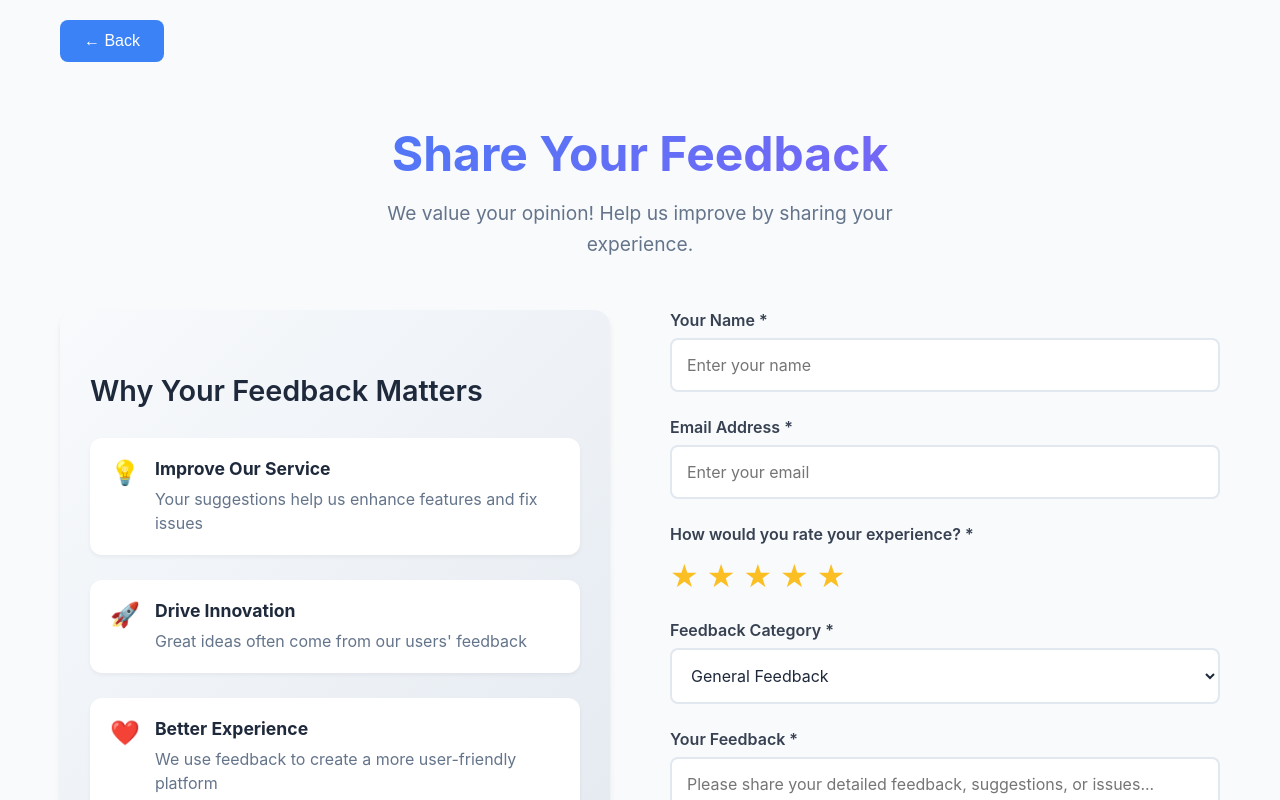
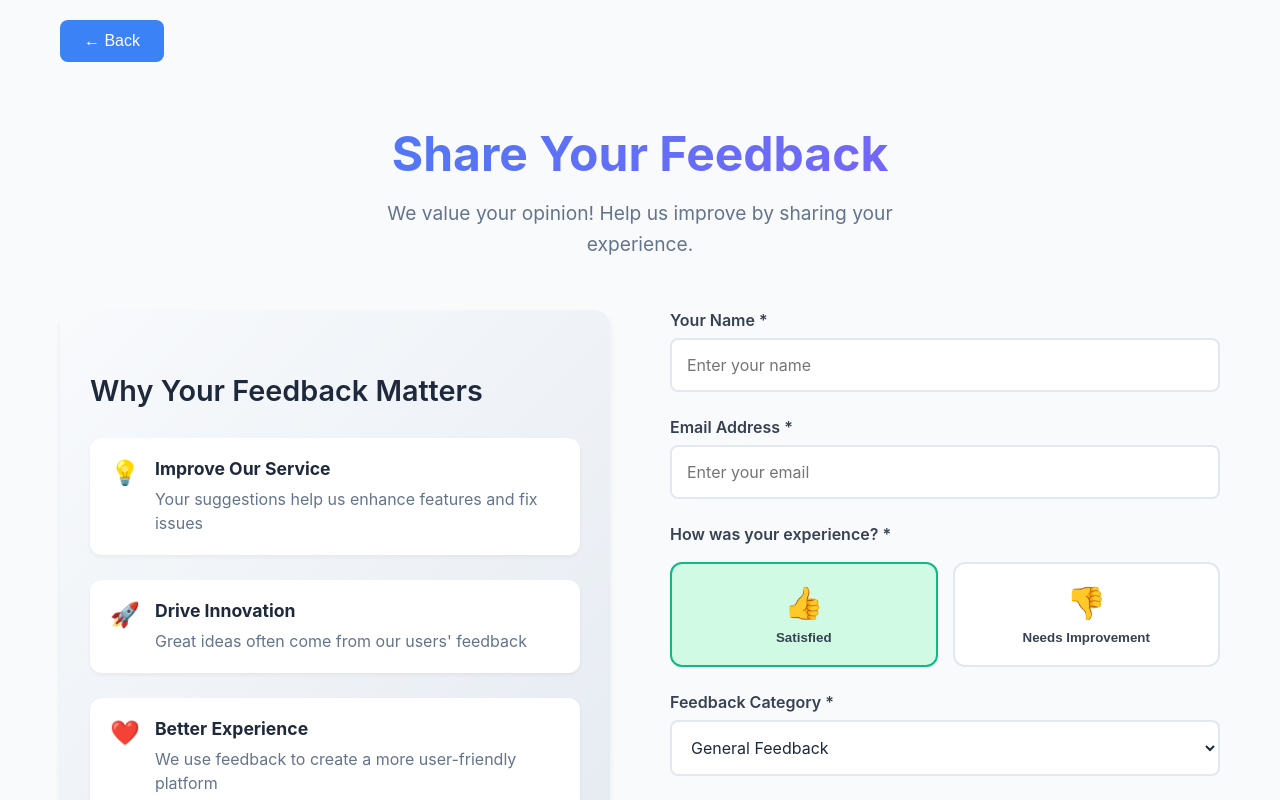
Before and after one commit to mahendramirdhapy-tech/prompt-maker-app, a Next.js app: page /feedback in a window 1280 px wide. Shown: the top 800 px of the page. Built offline with nearby package versions, Linux system fonts and the light colour scheme; no server answers.

Commit message:
Update feedback.js

```diff
--- a/pages/feedback.js
+++ b/pages/feedback.js
@@ -4,7 +4,6 @@ import Head from 'next/head';
 import { useRouter } from 'next/router';
 import { createClient } from '@supabase/supabase-js';
 
-// Supabase configuration
 const supabaseUrl = process.env.NEXT_PUBLIC_SUPABASE_URL;
 const supabaseAnonKey = process.env.NEXT_PUBLIC_SUPABASE_ANON_KEY;
 const supabase = createClient(supabaseUrl, supabaseAnonKey);
@@ -13,7 +12,7 @@ export default function Feedback() {
   const [formData, setFormData] = useState({
     name: '',
     email: '',
-    rating: 5,
+    rating: true, // boolean - true = like, false = dislike
     category: 'general',
     message: ''
   });
@@ -29,24 +28,32 @@ export default function Feedback() {
     }));
   };
 
+  const handleRatingChange = (value) => {
+    setFormData(prev => ({
+      ...prev,
+      rating: value
+    }));
+  };
+
   const handleSubmit = async (e) => {
     e.preventDefault();
     setIsSubmitting(true);
     setSubmitStatus('');
 
     try {
-      // Insert feedback into Supabase
+      // Aapke existing table structure ke hisaab se insert
       const { data, error } = await supabase
         .from('feedback')
         .insert([
           {
             name: formData.name,
             email: formData.email,
-            rating: parseInt(formData.rating),
+            rating: formData.rating, // boolean value
             category: formData.category,
-            message: formData.message,
+            comment: formData.message, // 'comment' column mein save hoga
+            status: 'new',
             created_at: new Date().toISOString(),
-            ip_address: '' // You can add IP tracking if needed
+            ip_address: '' // optional
           }
         ])
         .select();
@@ -59,13 +66,10 @@ export default function Feedback() {
       setFormData({
         name: '',
         email: '',
-        rating: 5,
+        rating: true,
         category: 'general',
         message: ''
       });
-
-      // Log success (optional)
-      console.log('Feedback submitted successfully:', data);
 
     } catch (error) {
       console.error('Error submitting feedback:', error);
@@ -73,40 +77,6 @@ export default function Feedback() {
     } finally {
       setIsSubmitting(false);
     }
-  };
-
-  const StarRating = ({ rating, onRatingChange }) => {
-    return (
-      <div className="star-rating">
-        {[1, 2, 3, 4, 5].map((star) => (
-          <button
-            key={star}
-            type="button"
-            className={`star ${star <= rating ? 'active' : ''}`}
-            onClick={() => onRatingChange(star)}
-            onMouseEnter={() => {
-              if (!isSubmitting) {
-                const stars = document.querySelectorAll('.star');
-                stars.forEach((s, index) => {
-                  if (index < star) {
-                    s.classList.add('hover');
-                  } else {
-                    s.classList.remove('hover');
-                  }
-                });
-              }
-            }}
-            onMouseLeave={() => {
-              const stars = document.querySelectorAll('.star');
-              stars.forEach(star => star.classList.remove('hover'));
-            }}
-            disabled={isSubmitting}
-          >
-            ★
-          </button>
-        ))}
-      </div>
-    );
   };
 
   return (
@@ -204,18 +174,28 @@ export default function Feedback() {
 
             <div className="form-group">
               <label className="form-label">
-                How would you rate your experience? *
+                How was your experience? *
               </label>
-              <StarRating
-                rating={parseInt(formData.rating)}
-                onRatingChange={(rating) => setFormData(prev => ({ ...prev, rating }))}
-              />
-              <input
-                type="hidden"
-                name="rating"
-                value={formData.rating}
-                onChange={handleChange}
-              />
+              <div className="rating-buttons">
+                <button
+                  type="button"
+                  className={`rating-btn like-btn ${formData.rating ? 'active' : ''}`}
+                  onClick={() => handleRatingChange(true)}
+                  disabled={isSubmitting}
+                >
+                  <span className="rating-emoji">👍</span>
+                  <span className="rating-text">Satisfied</span>
+                </button>
+                <button
+                  type="button"
+                  className={`rating-btn dislike-btn ${!formData.rating ? 'active' : ''}`}
+                  onClick={() => handleRatingChange(false)}
+                  disabled={isSubmitting}
+                >
+                  <span className="rating-emoji">👎</span>
+                  <span className="rating-text">Needs Improvement</span>
+                </button>
+              </div>
             </div>
 
             <div className="form-group">
@@ -469,34 +449,59 @@ export default function Feedback() {
           resize: vertical;
         }
 
-        .star-rating {
+        .rating-buttons {
           display: flex;
-          gap: 8px;
-          margin-top: 5px;
+          gap: 15px;
+          margin-top: 10px;
         }
 
-        .star {
-          background: none;
-          border: none;
-          font-size: 2rem;
-          color: #e2e8f0;
+        .rating-btn {
+          flex: 1;
+          padding: 20px;
+          border: 2px solid #e2e8f0;
+          border-radius: 12px;
+          background: white;
           cursor: pointer;
-          transition: all 0.2s ease;
-          padding: 0;
+          transition: all 0.3s ease;
+          display: flex;
+          flex-direction: column;
+          align-items: center;
+          gap: 8px;
         }
 
-        .star.active {
-          color: #fbbf24;
+        .rating-btn:hover:not(:disabled) {
+          transform: translateY(-2px);
+          box-shadow: 0 4px 12px rgba(0, 0, 0, 0.1);
         }
 
-        .star.hover {
-          color: #fbbf24;
-          transform: scale(1.1);
+        .rating-btn.active {
+          border-color: #3b82f6;
+          background: #dbeafe;
         }
 
-        .star:disabled {
+        .like-btn.active {
+          border-color: #10b981;
+          background: #d1fae5;
+        }
+
+        .dislike-btn.active {
+          border-color: #ef4444;
+          background: #fee2e2;
+        }
+
+        .rating-btn:disabled {
+          opacity: 0.6;
           cursor: not-allowed;
-          opacity: 0.6;
+          transform: none;
+        }
+
+        .rating-emoji {
+          font-size: 2rem;
+        }
+
+        .rating-text {
+          font-weight: 600;
+          color: #374151;
         }
 
         .submit-button {
```
